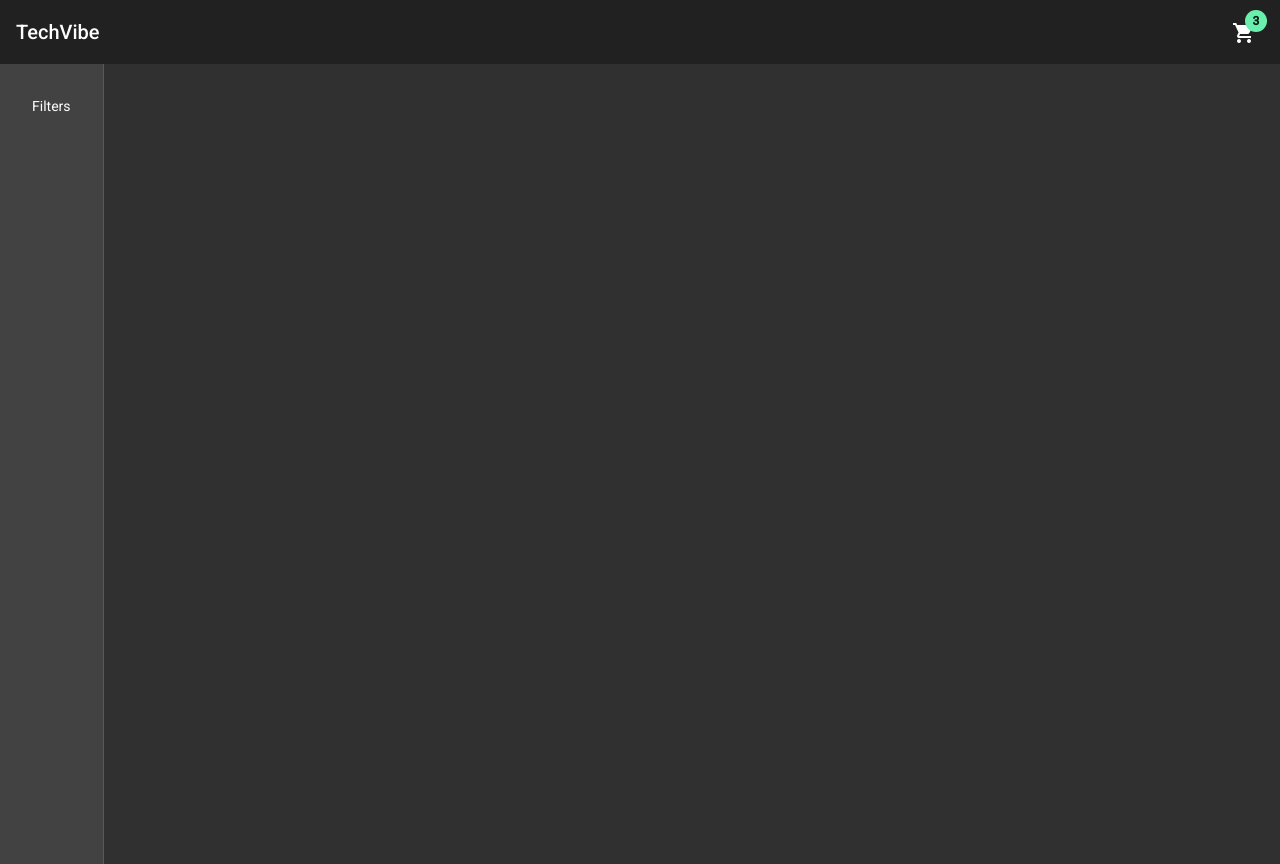
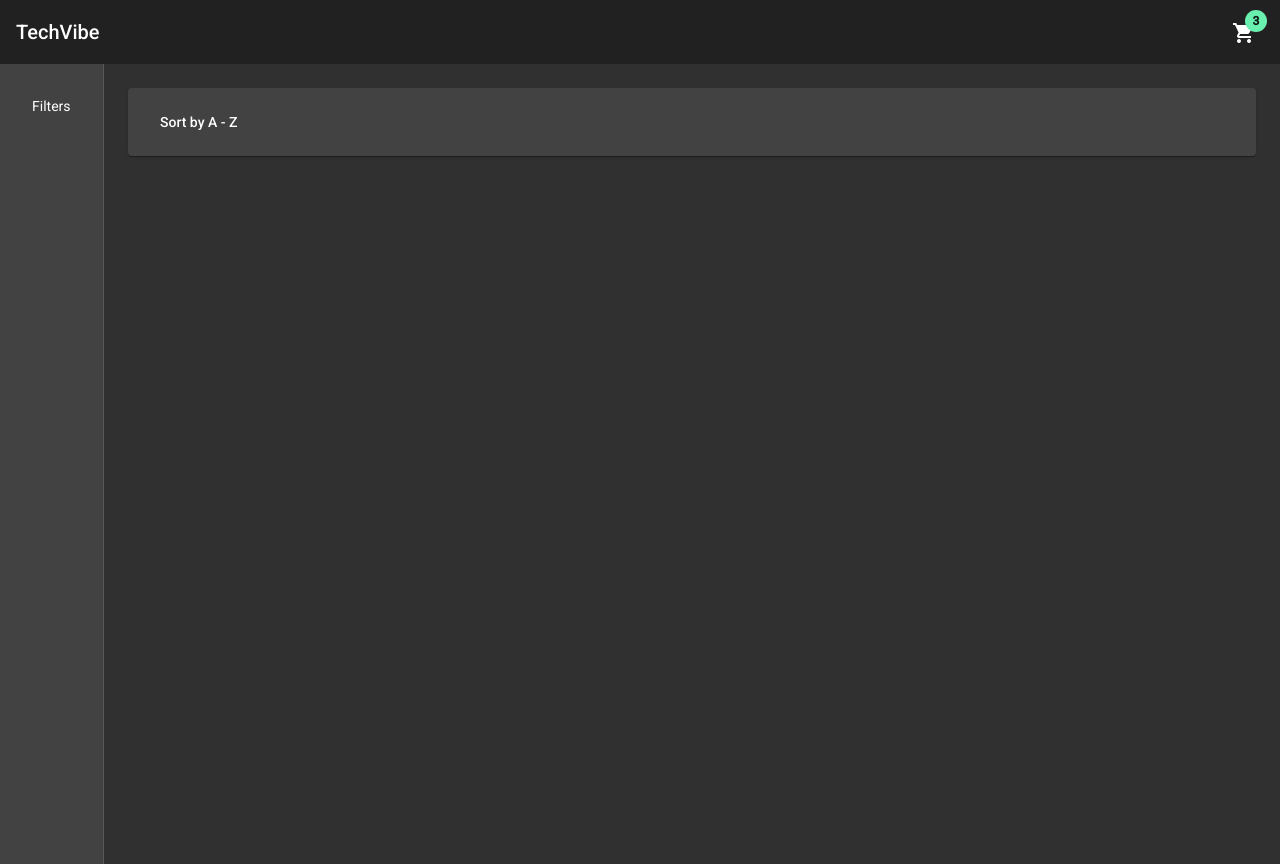
Before and after one commit to tia-cin/techvibe-ecommerce, an Angular app: page /home in a window 1280 px wide. Built offline with nearby package versions, Linux system fonts and the light colour scheme.

Commit message:
products-header sorting section

```diff
--- /dev/null
+++ b/src/app/components/products-header/products-header.component.html
@@ -0,0 +1,13 @@
+<mat-card class="mb-4">
+  <div class="flex justify-between">
+    <div>
+      <button mat-button [matMenuTriggerFor]="sortByMenu">
+        Sort by {{ sort }}
+      </button>
+      <mat-menu #sortByMenu="matMenu">
+        <button mat-menu-item (click)="onSortUpdated('A - Z')">A - Z</button>
+        <button mat-menu-item (click)="onSortUpdated('Z - A')">Z - A</button>
+      </mat-menu>
+    </div>
+  </div>
+</mat-card>
--- a/src/app/components/products-header/products-header.component.ts
+++ b/src/app/components/products-header/products-header.component.ts
@@ -1,20 +1,16 @@
-import { Component, OnInit } from '@angular/core';
+import { Component, OnInit } from "@angular/core";
 
 @Component({
-  selector: 'app-products-header',
-  template: `
-    <p>
-      products-header works!
-    </p>
-  `,
-  styles: [
-  ]
+  selector: "app-products-header",
+  templateUrl: "./products-header.component.html",
 })
 export class ProductsHeaderComponent implements OnInit {
+  sort = "A - Z";
+  constructor() {}
 
-  constructor() { }
+  ngOnInit(): void {}
 
-  ngOnInit(): void {
+  onSortUpdated(sortBy: string): void {
+    this.sort = sortBy;
   }
-
 }
--- a/src/app/pages/home/home.component.html
+++ b/src/app/pages/home/home.component.html
@@ -2,5 +2,7 @@
   <mat-drawer mode="side" opened class="p-8">
     <div>Filters</div>
   </mat-drawer>
-  <mat-drawer-content class="p-6"></mat-drawer-content>
+  <mat-drawer-content class="p-6">
+    <app-products-header></app-products-header>
+  </mat-drawer-content>
 </mat-drawer-container>
```
